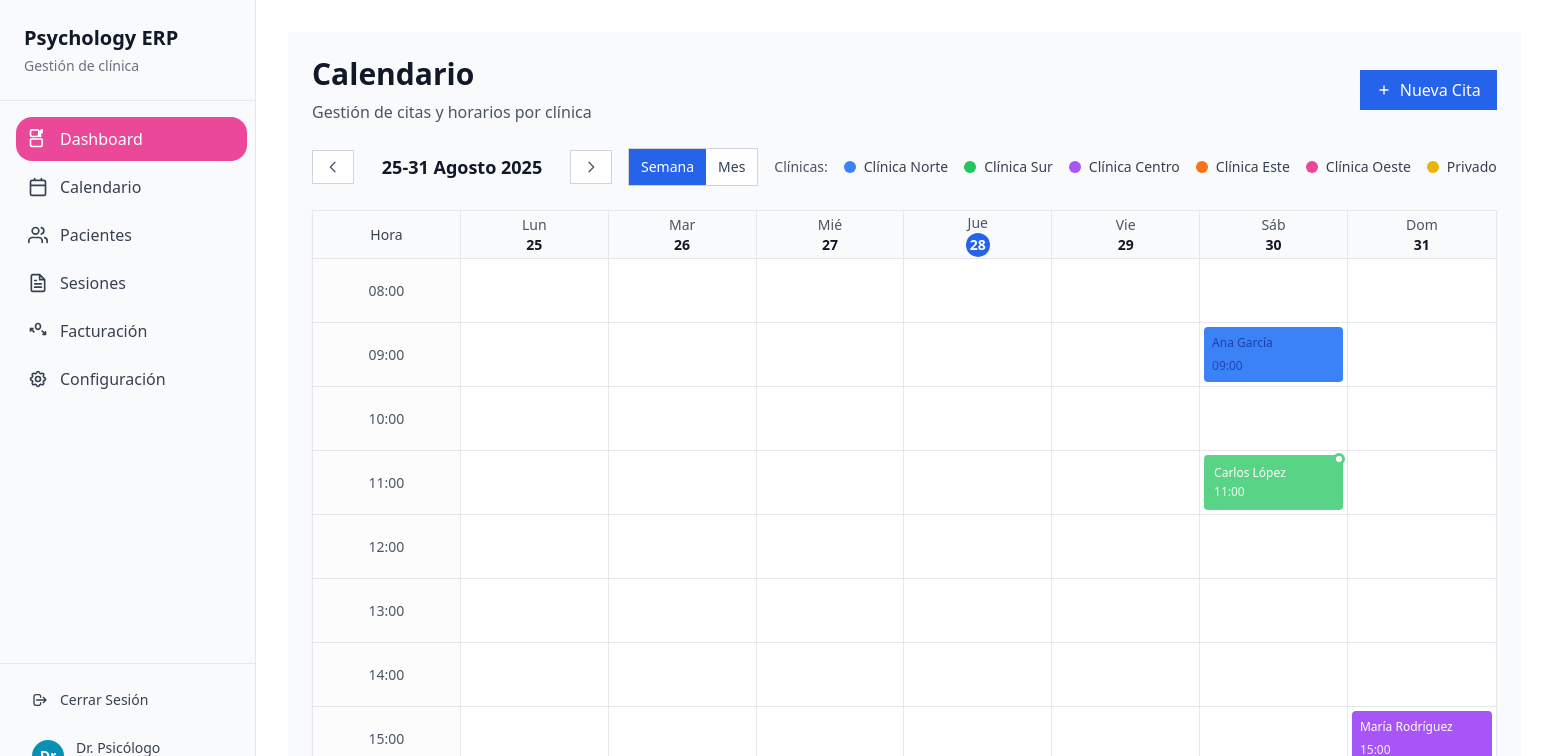
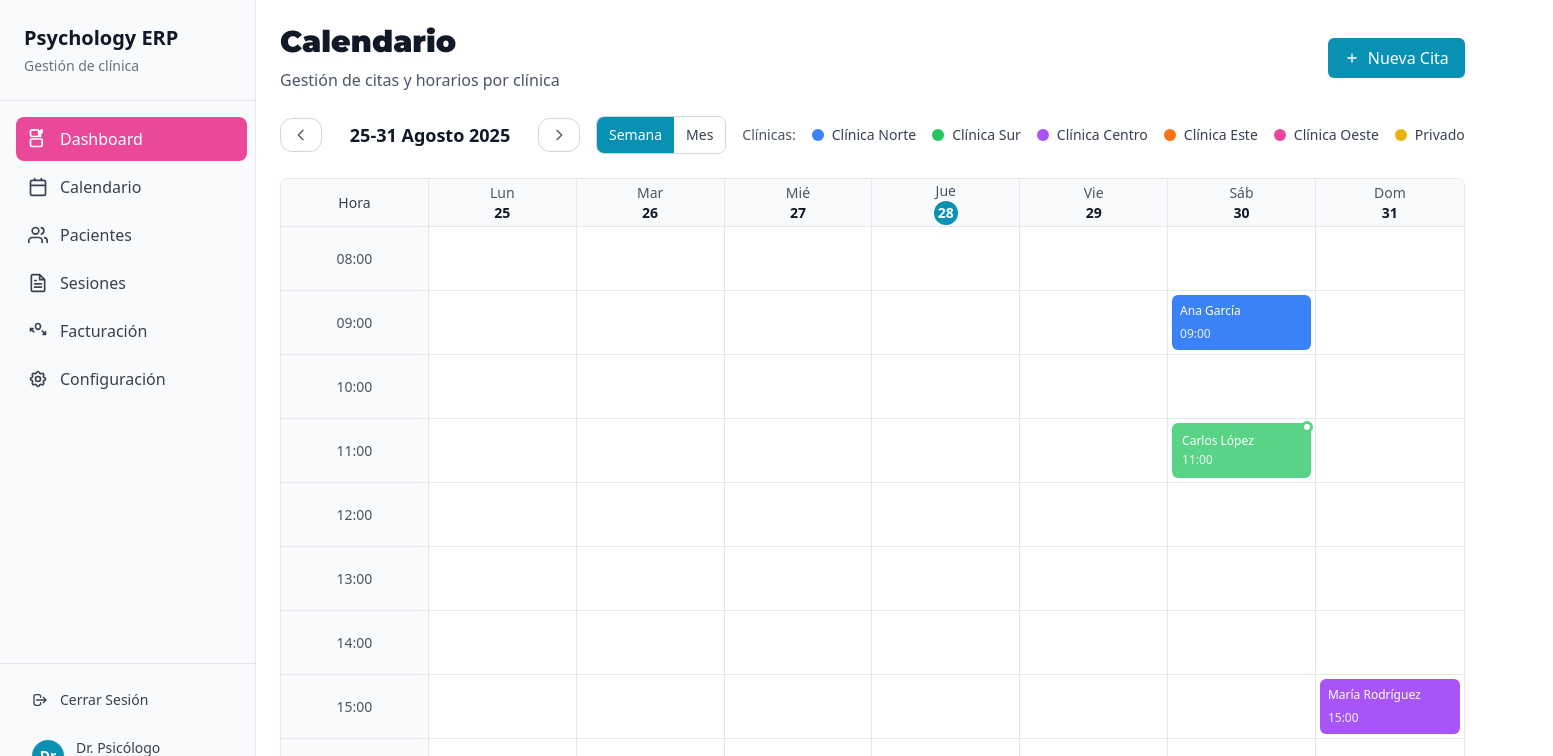
Before and after one commit to dguerrem/PsycoERP-MireiaLloret, an Angular app in the folder front/: page /calendario in a window 1280 px wide. Shown: the top 756 px of the page, 1553 px wide, since content can reach past the window. Built offline with nearby package versions, Linux system fonts and the light colour scheme; sample sign-in values are in the browser's storage.

Commit message:
feat():Se adapta el calendario para la similitud con la aplicación react.

```diff
--- a/front/src/app/features/calendario/calendario.component.html
+++ b/front/src/app/features/calendario/calendario.component.html
@@ -1,9 +1,9 @@
-<div class="p-4 sm:p-6 bg-gray-50 min-h-screen">
-  <div class="max-w-7xl mx-auto">
+<div class="p-4 sm:p-6 min-h-screen">
+  <div class="w-full h-full flex flex-col">
     <!-- Header -->
     <div class="flex flex-col sm:flex-row sm:items-center sm:justify-between gap-4 mb-4 sm:mb-6">
       <div>
-        <h1 class="text-2xl sm:text-3xl font-black text-gray-900">Calendario</h1>
+        <h1 class="text-2xl sm:text-3xl font-black font-montserrat text-gray-900">Calendario</h1>
         <p class="text-sm sm:text-base text-gray-600 mt-1 sm:mt-2">
           Gestión de citas y horarios por clínica
         </p>
@@ -11,7 +11,8 @@
       <div class="flex items-center gap-4">
         <button
           (click)="onNewSessionClick()"
-          class="bg-blue-600 hover:bg-blue-700 w-full sm:w-auto inline-flex items-center justify-center px-4 py-2 text-white rounded-md transition-colors font-medium">
+          style="background-color: #0891b2"
+          class="hover:opacity-90 w-full sm:w-auto inline-flex items-center justify-center px-4 py-2 text-white rounded-md transition-opacity font-medium">
           <svg class="h-4 w-4 mr-2" fill="none" stroke="currentColor" viewBox="0 0 24 24">
             <path stroke-linecap="round" stroke-linejoin="round" stroke-width="2" d="M12 6v6m0 0v6m0-6h6m-6 0H6"/>
           </svg>
@@ -27,7 +28,9 @@
         <div class="flex items-center gap-2">
           <button
             (click)="navigatePrevious()"
-            class="border border-gray-300 bg-white hover:bg-gray-50 inline-flex items-center justify-center rounded-md px-3 py-2 text-sm font-medium transition-colors">
+            class="border border-gray-300 bg-white hover:text-white inline-flex items-center justify-center rounded-xl px-3 py-2 text-sm font-medium transition-all"
+            onmouseover="this.style.backgroundColor='#0891b2'; this.style.borderColor='#0891b2'"
+            onmouseout="this.style.backgroundColor=''; this.style.borderColor='#d1d5db'">
             <svg class="h-4 w-4" fill="none" stroke="currentColor" viewBox="0 0 24 24">
               <path stroke-linecap="round" stroke-linejoin="round" stroke-width="2" d="M15 19l-7-7 7-7"/>
             </svg>
@@ -41,7 +44,9 @@
           </h2>
           <button
             (click)="navigateNext()"
-            class="border border-gray-300 bg-white hover:bg-gray-50 inline-flex items-center justify-center rounded-md px-3 py-2 text-sm font-medium transition-colors">
+            class="border border-gray-300 bg-white hover:text-white inline-flex items-center justify-center rounded-xl px-3 py-2 text-sm font-medium transition-all"
+            onmouseover="this.style.backgroundColor='#0891b2'; this.style.borderColor='#0891b2'"
+            onmouseout="this.style.backgroundColor=''; this.style.borderColor='#d1d5db'">
             <svg class="h-4 w-4" fill="none" stroke="currentColor" viewBox="0 0 24 24">
               <path stroke-linecap="round" stroke-linejoin="round" stroke-width="2" d="M9 5l7 7-7 7"/>
             </svg>
@@ -52,13 +57,15 @@
         <div class="flex rounded-lg border border-gray-300 overflow-hidden">
           <button
             (click)="setView('week')"
-            [class]="currentView() === 'week' ? 'bg-blue-600 text-white' : 'bg-white hover:bg-gray-50 text-gray-700'"
+            [class]="currentView() === 'week' ? 'text-white' : 'bg-white hover:bg-gray-50 text-gray-700'"
+            [style.background-color]="currentView() === 'week' ? '#0891b2' : ''"
             class="rounded-none flex-1 sm:flex-none inline-flex items-center justify-center px-3 py-2 text-sm font-medium transition-colors">
             Semana
           </button>
           <button
             (click)="setView('month')"
-            [class]="currentView() === 'month' ? 'bg-blue-600 text-white' : 'bg-white hover:bg-gray-50 text-gray-700'"
+            [class]="currentView() === 'month' ? 'text-white' : 'bg-white hover:bg-gray-50 text-gray-700'"
+            [style.background-color]="currentView() === 'month' ? '#0891b2' : ''"
             class="rounded-none flex-1 sm:flex-none inline-flex items-center justify-center px-3 py-2 text-sm font-medium transition-colors">
             Mes
           </button>
@@ -80,13 +87,13 @@
     </div>
 
     <!-- Calendar Grid -->
-    <div class="bg-white border border-gray-200 rounded-lg overflow-hidden shadow-sm">
+    <div class="bg-white border border-gray-200 rounded-lg overflow-hidden shadow-sm flex-1 flex flex-col">
 
       <!-- Week View -->
       @if (currentView() === 'week') {
         <div class="h-full overflow-auto">
           <div class="min-w-[640px] sm:min-w-full h-full">
-            <div class="grid grid-cols-8 min-h-full">
+            <div class="grid grid-cols-8 h-full">
               <!-- Columna de horas STICKY -->
               <div class="border-r border-gray-200 bg-white sticky left-0 z-20">
                 <div class="h-10 sm:h-12 border-b border-gray-200 flex items-center justify-center bg-gray-50 sticky top-0 z-30">
@@ -94,7 +101,7 @@
                 </div>
                 <!-- Slots de tiempo -->
                 @for (hour of hours; track hour) {
-                  <div class="h-12 sm:h-16 border-b border-gray-200 flex items-center justify-center bg-gray-50/50 text-xs sm:text-sm font-medium text-gray-600">
+                  <div class="h-12 sm:h-16 border-b border-gray-200 flex items-center justify-center bg-gray-50 text-xs sm:text-sm font-medium text-gray-600">
                     {{ hour }}
                   </div>
                 }
@@ -109,7 +116,8 @@
                       <span class="sm:hidden">{{ weekDays[$index].charAt(0) }}</span>
                       <span class="hidden sm:inline">{{ weekDays[$index] }}</span>
                     </div>
-                    <div [class]="isToday(date) ? 'bg-blue-600 text-white rounded-full w-5 h-5 sm:w-6 sm:h-6 flex items-center justify-center text-xs sm:text-sm font-semibold' : 'text-gray-900 text-xs sm:text-sm font-semibold'">
+                    <div [class]="isToday(date) ? 'text-white rounded-full w-5 h-5 sm:w-6 sm:h-6 flex items-center justify-center text-xs sm:text-sm font-semibold' : 'text-gray-900 text-xs sm:text-sm font-semibold'"
+                         [style.background-color]="isToday(date) ? '#0891b2' : ''">
                       {{ formatDate(date) }}
                     </div>
                   </div>
@@ -127,10 +135,10 @@
                               <div class="w-1.5 h-1.5 bg-white rounded-full"></div>
                             </div>
                           }
-                          <div class="truncate font-medium">
+                          <div class="truncate font-medium text-white">
                             {{ getPatientName(session.patient_id) }}
                           </div>
-                          <div class="truncate text-xs opacity-90">
+                          <div class="truncate text-xs text-white opacity-90">
                             {{ formatTime(session.start_time) }}
                           </div>
                         </div>
@@ -146,7 +154,7 @@
 
       <!-- Month View -->
       @if (currentView() === 'month') {
-        <div class="grid grid-cols-7">
+        <div class="grid grid-cols-7 h-full">
           <!-- Headers de días -->
           @for (day of weekDays; track day) {
             <div class="h-8 sm:h-12 border-b border-gray-200 flex items-center justify-center bg-gray-50">
@@ -159,11 +167,13 @@
 
           <!-- Celdas de días -->
           @for (date of monthDates(); track date.getTime()) {
-            <div [class]="'min-h-[80px] sm:min-h-[120px] border-b border-r border-gray-200 p-1 sm:p-2' + (!isCurrentMonth(date) ? ' bg-gray-50 text-gray-400' : '') + (isToday(date) ? ' bg-blue-50' : '')">
-              <div [class]="'text-xs sm:text-sm font-medium mb-1 sm:mb-2' + (isToday(date) ? ' text-blue-600' : 'text-gray-900')">
+            <div [class]="'min-h-[80px] sm:min-h-[120px] border-b border-r border-gray-200 p-1 sm:p-2' + (!isCurrentMonth(date) ? ' bg-gray-50 text-gray-400' : '')"
+                 [style.background-color]="isToday(date) ? 'rgba(8, 145, 178, 0.05)' : ''">
+              <div [class]="'text-xs sm:text-sm font-medium mb-1 sm:mb-2' + (isToday(date) ? '' : ' text-gray-900')"
+                   [style.color]="isToday(date) ? '#0891b2' : ''">
                 {{ formatDate(date) }}
               </div>
-              <div class="space-y-1 max-h-[60px] sm:max-h-[90px] overflow-y-auto">
+              <div class="space-y-1 max-h-[60px] sm:max-h-[90px] overflow-y-auto overflow-x-hidden">
                 @for (session of getSessionsForDate(date); track session.id) {
                   <div
                     (click)="onSessionClick(session)"
@@ -175,10 +185,10 @@
                         <div class="w-1.5 h-1.5 bg-white rounded-full"></div>
                       </div>
                     }
-                    <div class="truncate font-medium text-xs">
+                    <div class="truncate font-medium text-xs text-white">
                       {{ formatTime(session.start_time) }}
                     </div>
-                    <div class="truncate text-xs mt-1">
+                    <div class="truncate text-xs mt-1 text-white">
                       {{ getPatientName(session.patient_id) }}
                     </div>
                   </div>
@@ -188,28 +198,6 @@
           }
         </div>
       }
-    </div>
-
-    <!-- Legend -->
-    <div class="mt-6 bg-white rounded-lg shadow-sm border border-gray-200 p-4">
-      <h3 class="text-sm font-medium text-gray-900 mb-3">Clínicas</h3>
-      <div class="flex flex-wrap gap-4">
-        @for (config of clinicConfigs; track config.id) {
-          <div class="flex items-center gap-2">
-            <div [class]="config.backgroundColor + ' ' + config.borderColor" class="w-4 h-4 rounded border"></div>
-            <span class="text-sm text-gray-700">{{ config.name }}</span>
-          </div>
-        }
-      </div>
-
-      <div class="mt-4 pt-3 border-t border-gray-200">
-        <div class="flex items-center gap-6">
-          <div class="flex items-center gap-2">
-            <div class="w-2 h-2 bg-green-500 rounded-full"></div>
-            <span class="text-sm text-gray-700">Sesión completada</span>
-          </div>
-        </div>
-      </div>
     </div>
   </div>
 </div>
--- a/front/src/app/shared/components/sidebar/sidebar.component.html
+++ b/front/src/app/shared/components/sidebar/sidebar.component.html
@@ -29,7 +29,7 @@
         <li>
           <button
             (click)="onModuleChange(item.path)"
-            class="flex items-center gap-3 px-3 py-2.5 mx-1 text-left transition-all duration-200 font-medium w-full rounded-2xl"
+            class="flex items-center gap-3 px-3 py-2.5 mx-1 text-left transition-all duration-200 font-medium w-full rounded-lg"
             [class.bg-pink-500]="activeModule === item.path"
             [class.text-white]="activeModule === item.path"
             [class.text-gray-700]="activeModule !== item.path"
--- a/front/src/app/shared/layouts/main-layout/main-layout.component.html
+++ b/front/src/app/shared/layouts/main-layout/main-layout.component.html
@@ -33,7 +33,7 @@
     </header>
 
     <!-- Page Content -->
-    <main class="flex-1 p-4 sm:p-6 lg:p-8">
+    <main class="flex-1">
       <router-outlet />
     </main>
   </div>
--- a/front/src/app/shared/models/clinic-config.model.ts
+++ b/front/src/app/shared/models/clinic-config.model.ts
@@ -43,7 +43,7 @@ export const CLINIC_CONFIGS: ClinicConfig[] = [
     borderColor: "border-pink-500"
   },
    {
-    id: 5,
+    id: 6,
     name: "Privado",
     color: "text-white",
     backgroundColor: "bg-yellow-500",
--- a/front/src/styles.scss
+++ b/front/src/styles.scss
@@ -1,3 +1,5 @@
+@import url('https://fonts.googleapis.com/css2?family=Montserrat:ital,wght@0,100..900;1,100..900&display=swap');
+
 @tailwind base;
 @tailwind components;
 @tailwind utilities;
@@ -28,7 +30,13 @@
   --chart-3: #be123c;
   --chart-4: #4b5563;
   --chart-5: #0891b2;
-  --radius: 0.5rem;
+  --radius: 0.375rem;
+  --radius-sm: 0.125rem;
+  --radius-md: 0.375rem;
+  --radius-lg: 0.5rem;
+  --radius-xl: 0.75rem;
+  --radius-2xl: 1rem;
+  --radius-3xl: 1.5rem;
   --sidebar: #f9fafb;
   --sidebar-foreground: #4b5563;
   --sidebar-primary: #ffffff;
@@ -43,6 +51,44 @@
   --clinic-b: #ec4899;
   --clinic-c: #6366f1;
   --clinic-private: #be123c;
+
+  /* Color variables for Tailwind config */
+  --color-border: #e5e7eb;
+  --color-input: #ffffff;
+  --color-ring: #0891b2;
+  --color-background: #ffffff;
+  --color-foreground: #4b5563;
+  --color-primary: #0891b2;
+  --color-primary-foreground: #ffffff;
+  --color-secondary: #ec4899;
+  --color-secondary-foreground: #ffffff;
+  --color-destructive: #be123c;
+  --color-destructive-foreground: #ffffff;
+  --color-muted: #f9fafb;
+  --color-muted-foreground: #4b5563;
+  --color-accent: #ec4899;
+  --color-accent-foreground: #ffffff;
+  --color-popover: #ffffff;
+  --color-popover-foreground: #4b5563;
+  --color-card: #f9fafb;
+  --color-card-foreground: #4b5563;
+  --color-sidebar: #f9fafb;
+  --color-sidebar-foreground: #4b5563;
+  --color-sidebar-primary: #ffffff;
+  --color-sidebar-primary-foreground: #4b5563;
+  --color-sidebar-accent: #ec4899;
+  --color-sidebar-accent-foreground: #ffffff;
+  --color-sidebar-border: #e5e7eb;
+  --color-sidebar-ring: #0891b2;
+  --color-chart-1: #6366f1;
+  --color-chart-2: #ec4899;
+  --color-chart-3: #be123c;
+  --color-chart-4: #4b5563;
+  --color-chart-5: #0891b2;
+  --color-clinic-a: #0891b2;
+  --color-clinic-b: #ec4899;
+  --color-clinic-c: #6366f1;
+  --color-clinic-private: #be123c;
 }
 
 @layer components {
--- a/front/tailwind.config.js
+++ b/front/tailwind.config.js
@@ -5,6 +5,9 @@ module.exports = {
   ],
   theme: {
     extend: {
+      fontFamily: {
+        montserrat: ['Montserrat', 'sans-serif'],
+      },
       colors: {
         border: "var(--color-border)",
         input: "var(--color-input)",
@@ -64,10 +67,14 @@ module.exports = {
         },
       },
       borderRadius: {
+        DEFAULT: "var(--radius)",
+        sm: "var(--radius-sm)",
+        md: "var(--radius-md)",
         lg: "var(--radius-lg)",
-        md: "var(--radius-md)",
-        sm: "var(--radius-sm)",
         xl: "var(--radius-xl)",
+        "2xl": "var(--radius-2xl)",
+        "3xl": "var(--radius-3xl)",
+        full: "9999px",
       },
     },
   },
```
